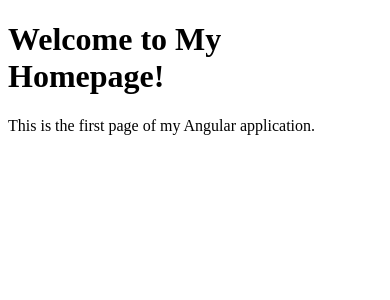
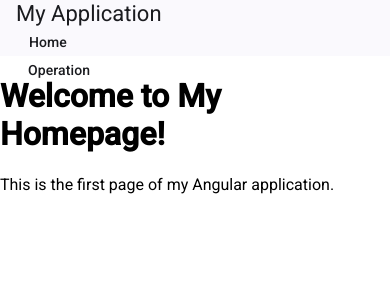
Before and after one commit to gyurci08/pve-manager-frontend, an Angular app: page / in a window 390 px wide. Shown: the top 300 px of the page. Built offline with nearby package versions, Linux system fonts and the light colour scheme.

Commit message:
Navbar: works

```diff
--- a/angular.json
+++ b/angular.json
@@ -32,6 +32,7 @@
               }
             ],
             "styles": [
+              "@angular/material/prebuilt-themes/azure-blue.css",
               "src/styles.scss"
             ],
             "scripts": []
@@ -91,6 +92,7 @@
               }
             ],
             "styles": [
+              "@angular/material/prebuilt-themes/azure-blue.css",
               "src/styles.scss"
             ],
             "scripts": []
--- a/package.json
+++ b/package.json
@@ -11,10 +11,12 @@
   "private": true,
   "dependencies": {
     "@angular/animations": "^19.0.0",
+    "@angular/cdk": "^19.0.2",
     "@angular/common": "^19.0.0",
     "@angular/compiler": "^19.0.0",
     "@angular/core": "^19.0.0",
     "@angular/forms": "^19.0.0",
+    "@angular/material": "^19.0.2",
     "@angular/platform-browser": "^19.0.0",
     "@angular/platform-browser-dynamic": "^19.0.0",
     "@angular/router": "^19.0.0",
--- a/src/app/app.component.html
+++ b/src/app/app.component.html
@@ -1 +1,2 @@
+<app-navbar></app-navbar>
 <router-outlet></router-outlet>
--- a/src/app/app.component.ts
+++ b/src/app/app.component.ts
@@ -1,9 +1,10 @@
 import { Component } from '@angular/core';
 import { RouterOutlet } from '@angular/router';
+import {NavbarComponent} from './navbar/navbar.component';
 
 @Component({
   selector: 'app-root',
-  imports: [RouterOutlet],
+  imports: [RouterOutlet, NavbarComponent],
   templateUrl: './app.component.html',
   styleUrl: './app.component.scss'
 })
--- a/src/app/app.config.ts
+++ b/src/app/app.config.ts
@@ -2,7 +2,8 @@ import { ApplicationConfig, provideZoneChangeDetection } from '@angular/core';
 import { provideRouter } from '@angular/router';
 
 import { routes } from './app.routes';
+import { provideAnimationsAsync } from '@angular/platform-browser/animations/async';
 
 export const appConfig: ApplicationConfig = {
-  providers: [provideZoneChangeDetection({ eventCoalescing: true }), provideRouter(routes)]
+  providers: [provideZoneChangeDetection({ eventCoalescing: true }), provideRouter(routes), provideAnimationsAsync()]
 };
--- /dev/null
+++ b/src/app/navbar/navbar.component.html
@@ -0,0 +1,6 @@
+<mat-toolbar color="primary">
+  <span>My Application</span>
+  <span class="spacer"></span>
+  <a mat-button routerLink="/">Home</a>
+  <a mat-button routerLink="/operation">Operation</a>
+</mat-toolbar>
--- /dev/null
+++ b/src/app/navbar/navbar.component.scss
@@ -0,0 +1,19 @@
+.spacer {
+  flex: 1 1 auto;
+}
+
+@media (max-width: 600px) {
+  .spacer {
+    display: none; /* Hide spacer on small screens */
+  }
+
+  mat-toolbar {
+    flex-direction: column; /* Stack items vertically */
+    align-items: flex-start; /* Align items to start */
+  }
+
+  mat-button {
+    width: 100%; /* Make buttons full width */
+    text-align: left; /* Align text to the left */
+  }
+}
--- a/src/index.html
+++ b/src/index.html
@@ -6,8 +6,10 @@
   <base href="/">
   <meta name="viewport" content="width=device-width, initial-scale=1">
   <link rel="icon" type="image/x-icon" href="favicon.ico">
+  <link href="https://fonts.googleapis.com/css2?family=Roboto:wght@300;400;500&display=swap" rel="stylesheet">
+  <link href="https://fonts.googleapis.com/icon?family=Material+Icons" rel="stylesheet">
 </head>
-<body>
+<body class="mat-typography">
   <app-root></app-root>
 </body>
 </html>
--- a/src/styles.scss
+++ b/src/styles.scss
@@ -1 +1,4 @@
 /* You can add global styles to this file, and also import other style files */
+
+html, body { height: 100%; }
+body { margin: 0; font-family: Roboto, "Helvetica Neue", sans-serif; }
```
Also changed, not shown: src/app/navbar/navbar.component.ts (added, +16 -0 lines), 2 other files (tests, documents, lock files or other folders).
